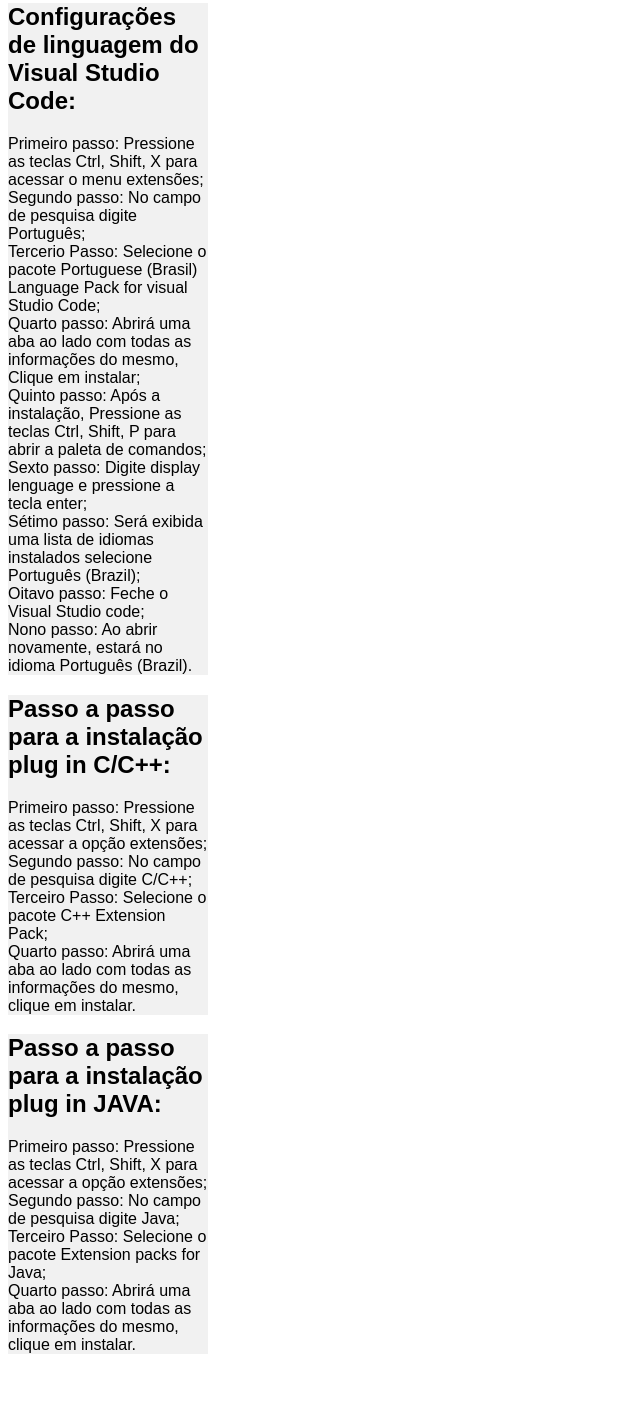
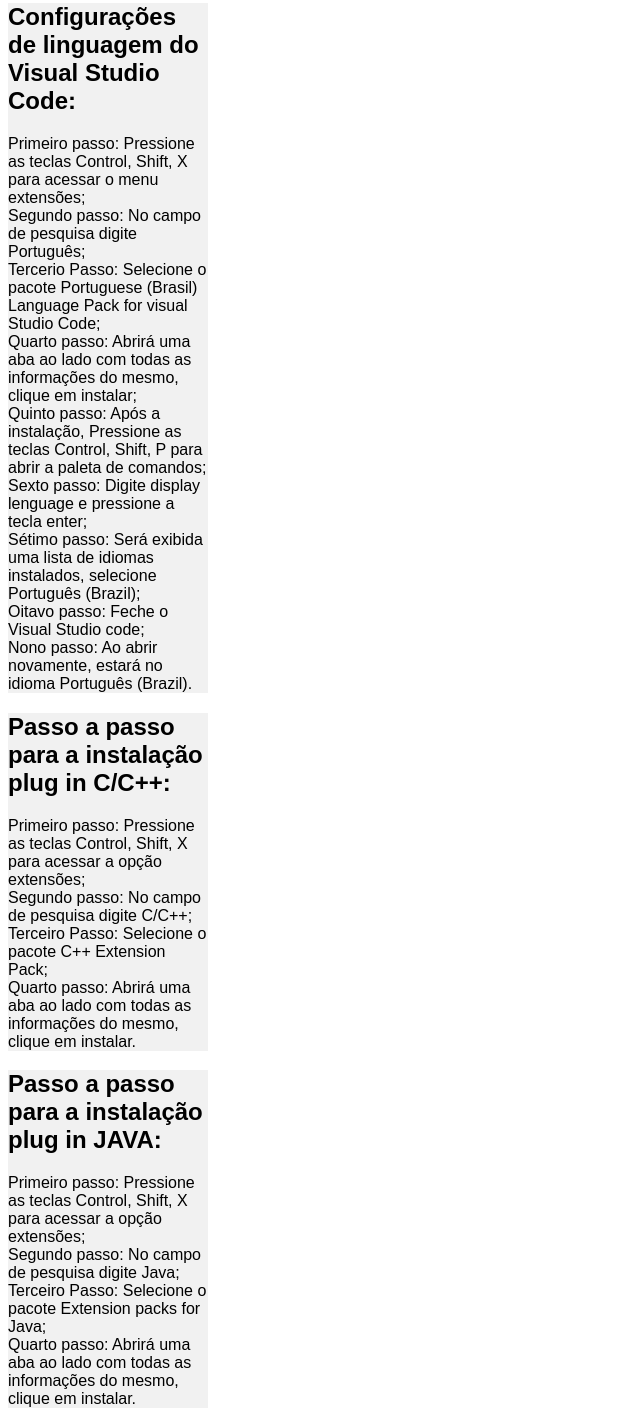
Before and after one commit to rissetti/projeto_diretrizes_acessibilidade, a plain HTML site: page vscode.html in a window 1280 px wide. Shown: the part 711-2122 px from the top of the page, without its empty margins (0-640 px from the left). Before the commit the page ends 2073 px from the top, so only its background shows below. Drawn offline with Linux system fonts and the light colour scheme.

Commit message:
Ajustes textuais.

```diff
--- a/vscode.html
+++ b/vscode.html
@@ -12,7 +12,7 @@
     <h1>Passo a passo para a instalação do Visual Studio code:</h1>
     <div class="lista">
       <li> Primeiro passo: Acesse<a href="https://code.visualstudio.com/Download">Download/VisualStudiocode</a>,
-        após selecione o seu sistema operacional e faça o download;
+        selecione o seu sistema operacional e faça o download;
       </li>
       <li>Segundo passo: Após concluir o download abra o Visual Studio Code;
       </li>
@@ -24,7 +24,7 @@
       </li>
       <li>Sexto passo: Após selecionar clique em próximo;
       </li>
-      <li>Sétimo passo: Clique em instalar e o computador fará a instalação Do Visual Studio Code;
+      <li>Sétimo passo: Clique em instalar e o computador fará a instalação Do Visual Studio Code.
       </li>
     </div>
   </ul>
@@ -32,20 +32,20 @@
   <ul>
     <h2> Configurações de linguagem do Visual Studio Code: </h2>
     <div class="lista">
-      <li> Primeiro passo: Pressione as teclas Ctrl, Shift, X
+      <li> Primeiro passo: Pressione as teclas Control, Shift, X
         para acessar o menu extensões;
       </li>
       <li> Segundo passo: No campo de pesquisa digite Português;
       </li>
       <li> Tercerio Passo: Selecione o pacote Portuguese (Brasil) Language Pack for visual Studio Code;
       </li>
-      <li> Quarto passo: Abrirá uma aba ao lado com todas as informações do mesmo, Clique em instalar;
+      <li> Quarto passo: Abrirá uma aba ao lado com todas as informações do mesmo, clique em instalar;
       </li>
-      <li> Quinto passo: Após a instalação, Pressione as teclas Ctrl, Shift, P para abrir a paleta de comandos;
+      <li> Quinto passo: Após a instalação, Pressione as teclas Control, Shift, P para abrir a paleta de comandos;
       </li>
       <li> Sexto passo: Digite display lenguage e pressione a tecla enter;
       </li>
-      <li> Sétimo passo: Será exibida uma lista de idiomas instalados selecione Português (Brazil);
+      <li> Sétimo passo: Será exibida uma lista de idiomas instalados, selecione Português (Brazil);
       </li>
       <li> Oitavo passo: Feche o Visual Studio code;
       </li>
@@ -57,7 +57,7 @@
   <ul>
     <h2>Passo a passo para a instalação plug in C/C++: </h2>
     <div class="lista">
-      <li>Primeiro passo: Pressione as teclas Ctrl, Shift, X para acessar a opção extensões;
+      <li>Primeiro passo: Pressione as teclas Control, Shift, X para acessar a opção extensões;
       </li>
       <li>Segundo passo: No campo de pesquisa digite C/C++;
       </li>
@@ -72,7 +72,7 @@
   <ul>
     <h2>Passo a passo para a instalação plug in JAVA: </h2>
     <div class="lista">
-      <li> Primeiro passo: Pressione as teclas Ctrl, Shift, X
+      <li> Primeiro passo: Pressione as teclas Control, Shift, X
         para acessar a opção extensões;
       </li>
       <li> Segundo passo: No campo de pesquisa digite Java;
```
Also changed, not shown: nvda.html (+1 -1 lines).
